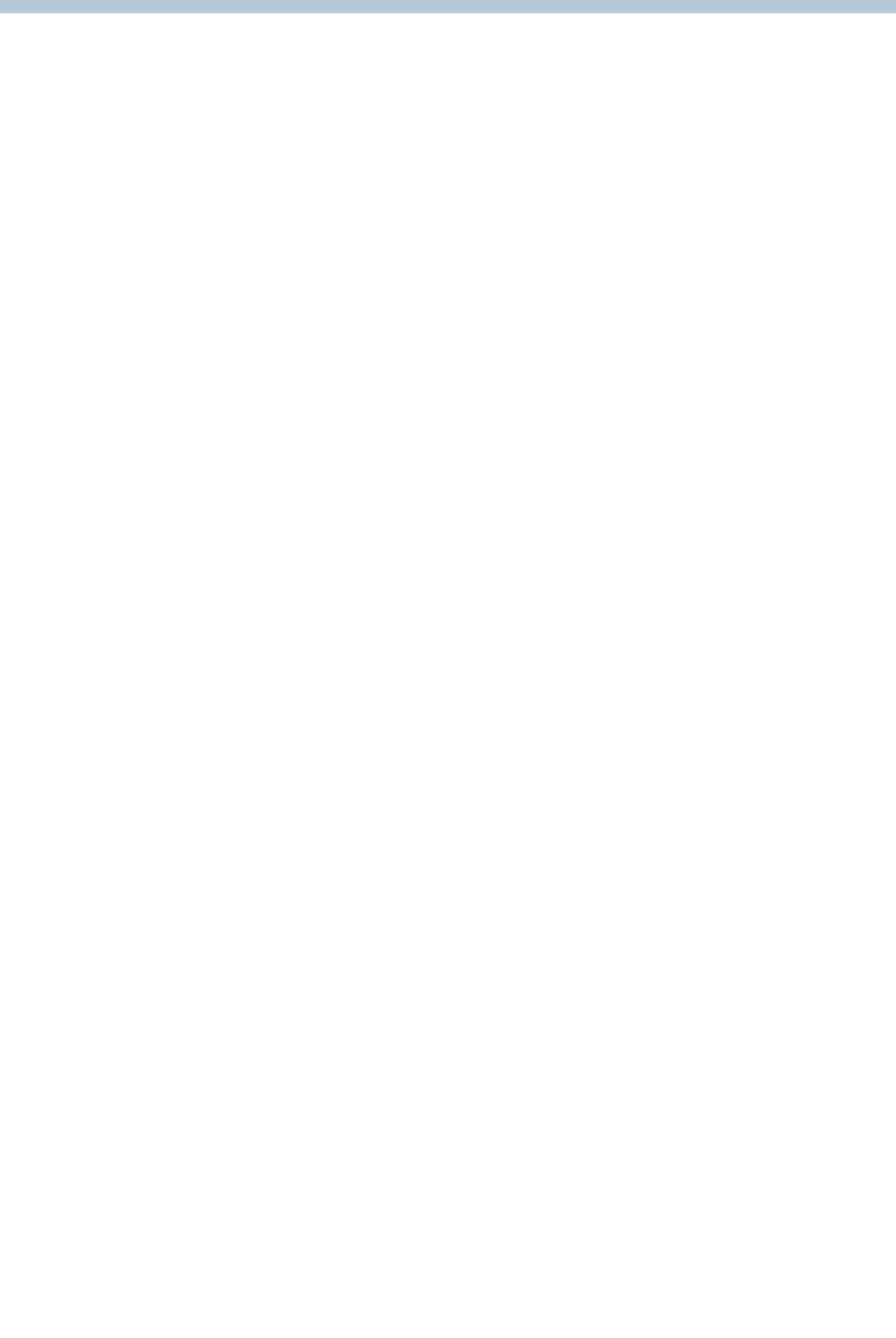
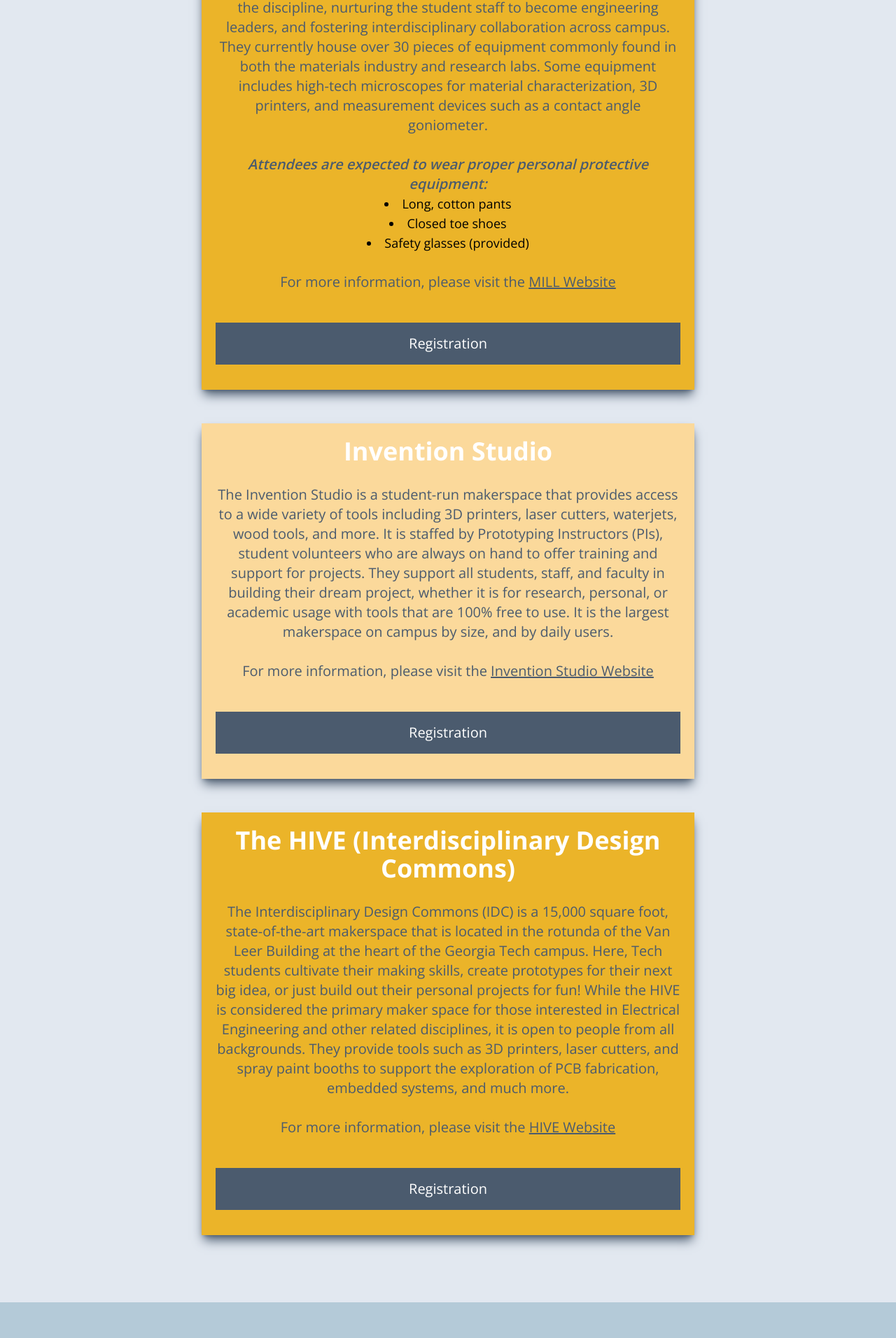
Before and after one commit to scioly-gatech/website, a Next.js app: page /currentTournament/tours in a window 1280 px wide. Shown: the part 879-2791 px from the top of the page at 70% size. Before the commit the page ends 898 px from the top, so only its background shows below. Built offline with nearby package versions, Linux system fonts and the light colour scheme.

Commit message:
Makerspace Tours page without any of the links

```diff
--- a/src/app/currentTournament/tours/page.tsx
+++ b/src/app/currentTournament/tours/page.tsx
@@ -30,7 +30,7 @@
             title = Updates/Tournament Information
         </Head>
         <main className="dark:bg-black bg-slate-200 max-w-full md:min-h-[88vh] lg:min-h-[74vh] pb-12">
-          {/** Heading
+          {/** Heading */}
           <div className="text-white bg-[url('/images/curr/birdView-modified.jpg')] p-12 w-full">
             <AnimatePresence>
               <motion.div
@@ -46,20 +46,21 @@
               </motion.div>
             </AnimatePresence>
           </div>
-*/}
-        {/** Documents
+
+        {/** Documents   */}
 
         <p className="bg-lightBlue text-darkBlue text-center text-xl m-4 lg:m-12 lg:mx-72 p-5 shadow-darkBlue dark:shadow-white shadow-lg">
             The following makerspaces have offered to provide tours to Science Olympiad competitors during the invitational. Registration is limited for each makerspace tour, so <span className="font-bold"> all registrants are expected to attend their respective tours. </span> For more information about each makerspace, please consult the <a href="/currentTournament/updates" className="underline hover:opacity-50">Tournament Information</a> document.
 
         </p>
-        */}
-        {/** Registration for MILL
+        {/** Registration for MILL       */}
         <div className="bg-darkOrange text-white text-center text-xl m-4 lg:m-12 lg:mx-72 p-5 shadow-darkBlue dark:shadow-white shadow-lg">
             <h2 className="font-bold text-4xl"> Materials Innovation and Learning Laboratory (MILL) </h2>
             <br />
-            <p className="text-xl text-darkBlue"> The MILL will offer two 45--minute sessions for 10 students each from 4:15 PM - 5:00 PM and 5:00 PM - 5:45 PM. Attendees are expected to wear proper personal protective equipment:
+            <p className="text-xl text-darkBlue"> The Materials Innovation and Learning Laboratory (The MILL) strives to serve as a hub for experiential education in Materials Science by providing hands-on scientific training with common equipment used in the discipline, nurturing the student staff to become engineering leaders, and fostering interdisciplinary collaboration across campus. They currently house over 30 pieces of equipment commonly found in both the materials industry and research labs. Some equipment includes high-tech microscopes for material characterization, 3D printers, and measurement devices such as a contact angle goniometer.
             </p>
+            <br />
+            <p className="text-darkBlue font-semibold italic">Attendees are expected to wear proper personal protective equipment:</p>
             <ul className="list-disc list-inside mx-8 text-lg text-black">
                 <li> Long, cotton pants </li>
                 <li> Closed toe shoes </li>
@@ -69,38 +70,41 @@
             <p className="text-xl text-darkBlue"> For more information, please visit the <a href="https://mill.mse.gatech.edu/" target="_blank" className="underline hover:opacity-50"> MILL Website </a></p>
             <br />
             <div className="my-4">
-                <a href="https://www.signupgenius.com/go/10C0945ABAE29AAF8C43-47376663-mill#/" target="_blank" className="hover:opacity-50 bg-darkBlue p-4 shadow-white shadow-lg"> Registration </a>
+                {/** <a href="https://www.signupgenius.com/go/10C0945ABAE29AAF8C43-47376663-mill#/" target="_blank" className="hover:opacity-50 bg-darkBlue p-4 shadow-white shadow-lg"> Registration </a>*/}
+                <p className="bg-darkBlue p-4"> Registration </p>
             </div>
         </div>
-      */}
-        {/** Registration for Invention Studio
+
+        {/** Registration for Invention Studio */}
         <div className="bg-lightOrange text-white text-center text-xl m-4 lg:m-12 lg:mx-72 p-5 shadow-darkBlue dark:shadow-white shadow-lg">
             <h2 className="font-bold text-4xl"> Invention Studio </h2>
             <br />
-            <p className="text-xl text-darkBlue"> The Invention Studio will offer seven thirty-minute sessions for 30 students each from 4:00 PM - 4:30 PM, 4:15 PM - 4:45 PM, 4:30 PM - 5:00 PM, 4:45 PM to 5:15 PM, 5:00 PM - 5:30 PM, 5:15 PM - 5:45 PM, 5:30 PM - 6:00 PM
+            <p className="text-xl text-darkBlue"> The Invention Studio is a student-run makerspace that provides access to a wide variety of tools including 3D printers, laser cutters, waterjets, wood tools, and more. It is staffed by Prototyping Instructors (PIs), student volunteers who are always on hand to offer training and support for projects. They support all students, staff, and faculty in building their dream project, whether it is for research, personal, or academic usage with tools that are 100% free to use. It is the largest makerspace on campus by size, and by daily users.
             </p>
             <br />
             <p className="text-xl text-darkBlue"> For more information, please visit the <a href="https://inventionstudio.gatech.edu/about/" target="_blank" className="underline hover:opacity-50"> Invention Studio Website </a></p>
             <br />
             <div className="my-4">
-                <a href="https://www.signupgenius.com/go/10C0945ABAE29AAF8C43-47376558-invention#/" target="_blank" className="hover:opacity-50 bg-darkBlue p-4 shadow-white shadow-lg"> Registration </a>
+                {/** <a href="https://www.signupgenius.com/go/10C0945ABAE29AAF8C43-47376558-invention#/" target="_blank" className="hover:opacity-50 bg-darkBlue p-4 shadow-white shadow-lg"> Registration </a> */}
+                <p className="bg-darkBlue p-4"> Registration </p>
             </div>
         </div>
-*/}
-        {/** Registration for Hive
+
+        {/** Registration for Hive */}
         <div className="bg-darkOrange text-white text-center text-xl m-4 lg:m-12 lg:mx-72 p-5 shadow-darkBlue dark:shadow-white shadow-lg">
             <h2 className="font-bold text-4xl"> The HIVE (Interdisciplinary Design Commons) </h2>
             <br />
-            <p className="text-xl text-darkBlue"> The HIVE will offer four thirty-minute sessions for 20 students each from 4:00 PM - 4:30 PM, 4:30 PM - 5:00 PM, 5:00 PM - 5:30 PM, 5:30 PM - 6:00 PM
+            <p className="text-xl text-darkBlue"> The Interdisciplinary Design Commons (IDC) is a 15,000 square foot, state-of-the-art makerspace that is located in the rotunda of the Van Leer Building at the heart of the Georgia Tech campus. Here, Tech students cultivate their making skills, create prototypes for their next big idea, or just build out their personal projects for fun! While the HIVE is considered the primary maker space for those interested in Electrical Engineering and other related disciplines, it is open to people from all backgrounds. They provide tools such as 3D printers, laser cutters, and spray paint booths to support the exploration of PCB fabrication, embedded systems, and much more.
+
             </p>
             <br />
             <p className="text-xl text-darkBlue"> For more information, please visit the <a href="https://hive.ece.gatech.edu/" target="_blank" className="underline hover:opacity-50"> HIVE Website </a></p>
             <br />
             <div className="my-4">
-                <a href="https://www.signupgenius.com/go/10C0945ABAE29AAF8C43-47427420-hive#/" target="_blank" className="hover:opacity-50 bg-darkBlue p-4 shadow-white shadow-lg"> Registration </a>
+                {/** <a href="https://www.signupgenius.com/go/10C0945ABAE29AAF8C43-47427420-hive#/" target="_blank" className="hover:opacity-50 bg-darkBlue p-4 shadow-white shadow-lg"> Registration </a>*/}
+                <p className="bg-darkBlue p-4"> Registration </p>
             </div>
         </div>
-*/}
       </main>
     </>
   )
```
